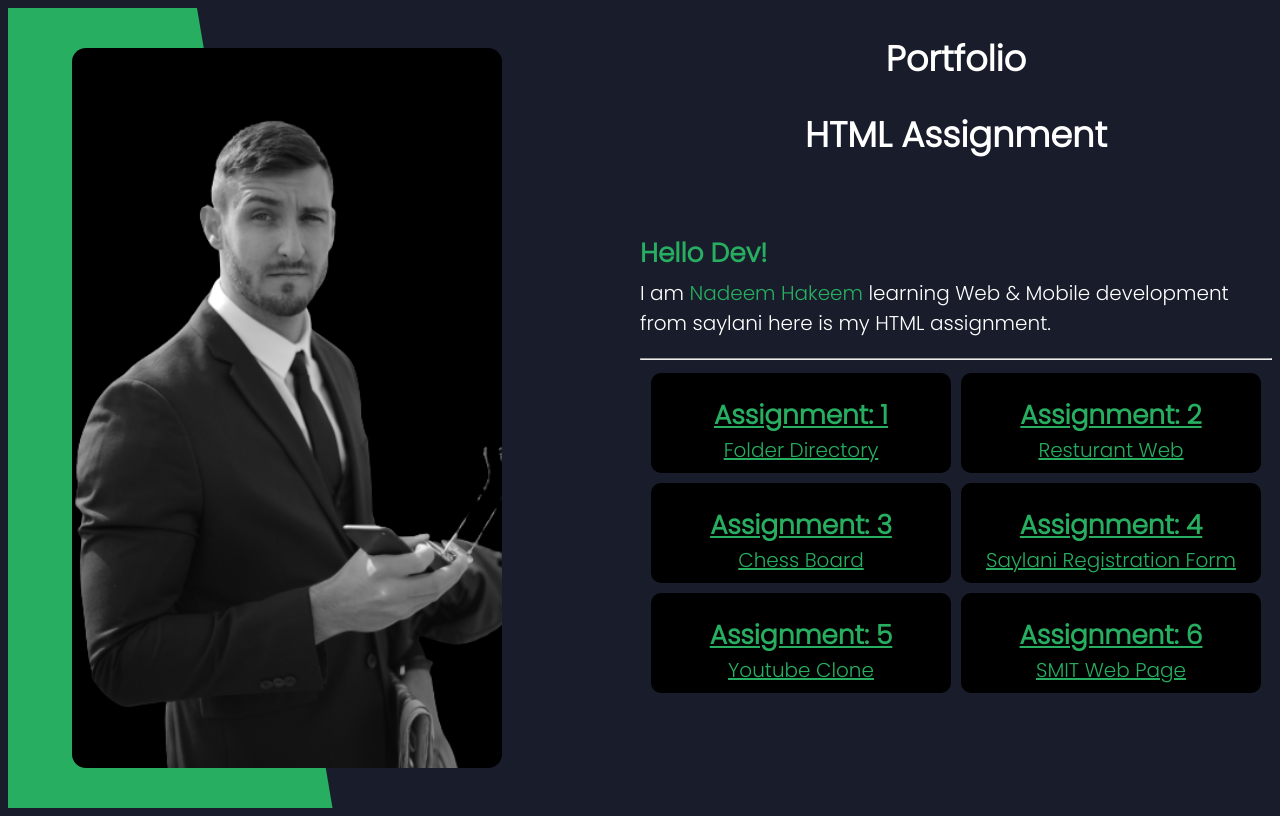
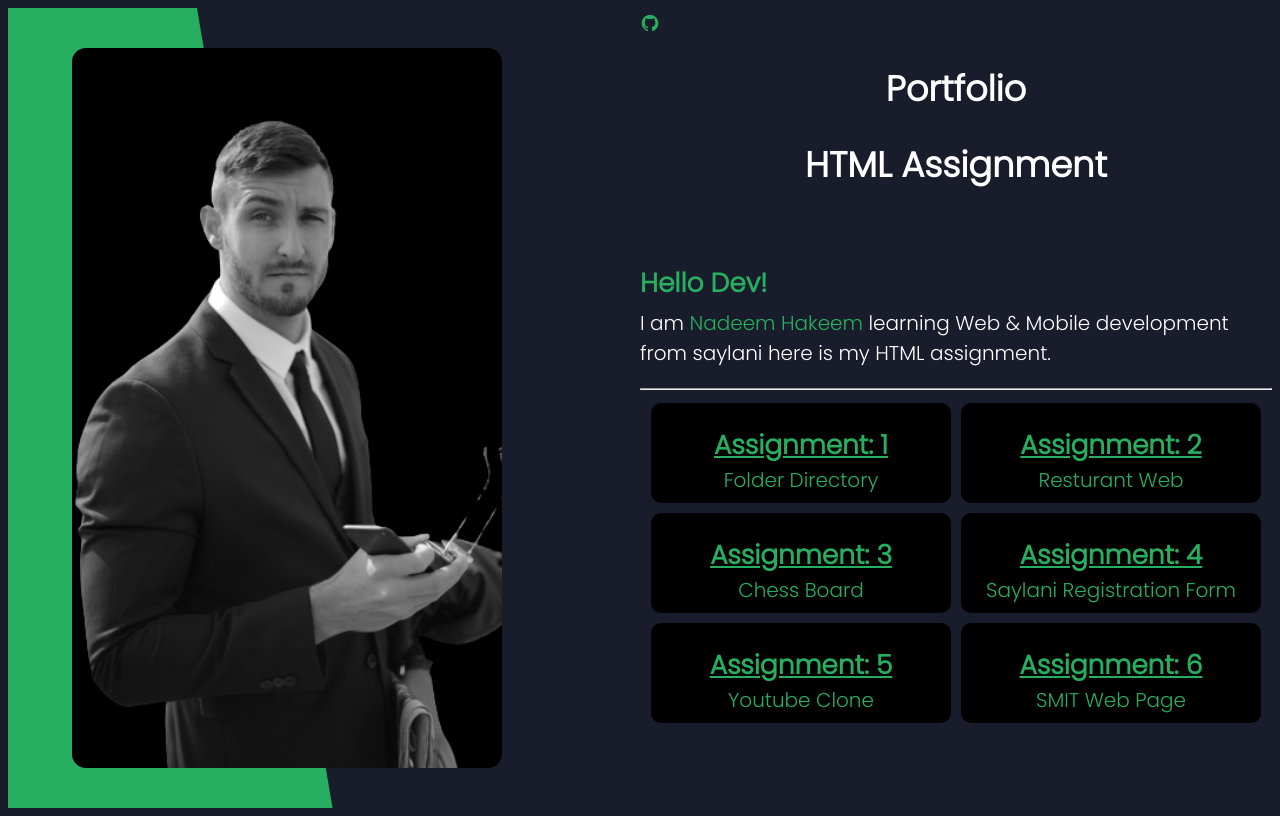
Before and after one commit to Nadeem222/Assignment-portfolio, a plain HTML site: page index.html in a window 1280 px wide. Drawn offline with nearby package versions, Linux system fonts and the light colour scheme.

Commit message:
git button start

```diff
--- a/index.html
+++ b/index.html
@@ -5,6 +5,7 @@
     <meta charset="UTF-8">
     <meta name="viewport" content="width=device-width, initial-scale=1.0">
     <title>Portfolio</title>
+    <link href="https://cdn.jsdelivr.net/npm/remixicon@3.5.0/fonts/remixicon.css" rel="stylesheet">
     <style>
         @import url('https://fonts.googleapis.com/css2?family=Poppins:wght@200;300&display=swap');
 
@@ -31,6 +32,7 @@
             color: #27AE60;
             font-size: 20px;
             font-weight: 400;
+            text-decoration: none;
         }
 
         .main-container {
@@ -117,6 +119,7 @@
             </div>
         </div>
         <div class="right">
+            <a href="https://github.com/Nadeem222" target="_blank"><i class="ri-github-fill" width="60px"></i></a>
             <h1>Portfolio</h1>
             <h1>HTML Assignment</h1>
 
```
